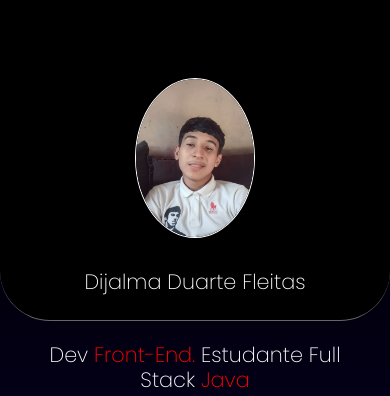
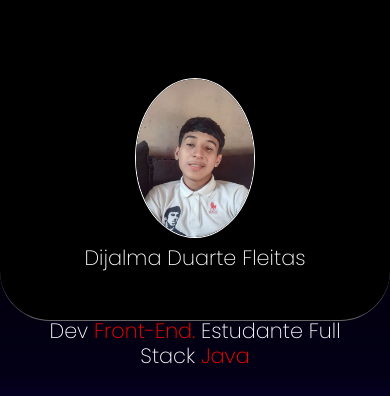
Before and after one commit to dani10014/linkthree, a website: page index.html in a window 390 px wide. Shown: the part 99-495 px from the top of the page. Drawn offline with nearby package versions, Linux system fonts and the light colour scheme; files that its build step writes are made by us from their sources.

Commit message:
Corrigindo problema de responsividade

```diff
--- a/src/scss/main.scss
+++ b/src/scss/main.scss
@@ -29,6 +29,10 @@ body{
         footer{
             font-size: clamp(0.65rem, 1vw, 0.9rem);
         }
+
+        h1{
+            margin-top: -1.5rem;
+        }
     }
     background: #000000;
     background: linear-gradient(180deg, rgba(0, 0, 0, 1) 27%, rgba(3, 0, 22, 1) 60%, rgba(20, 0, 130, 1) 88%);
```
